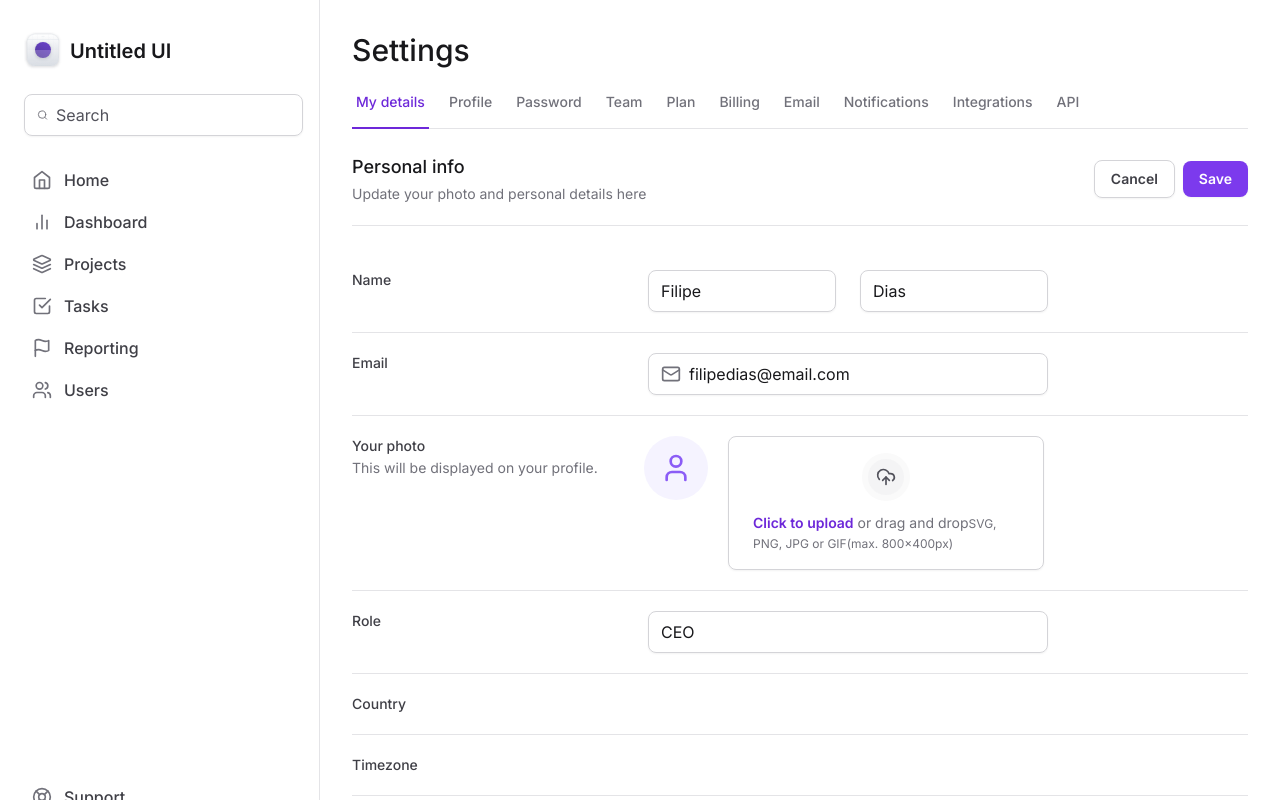
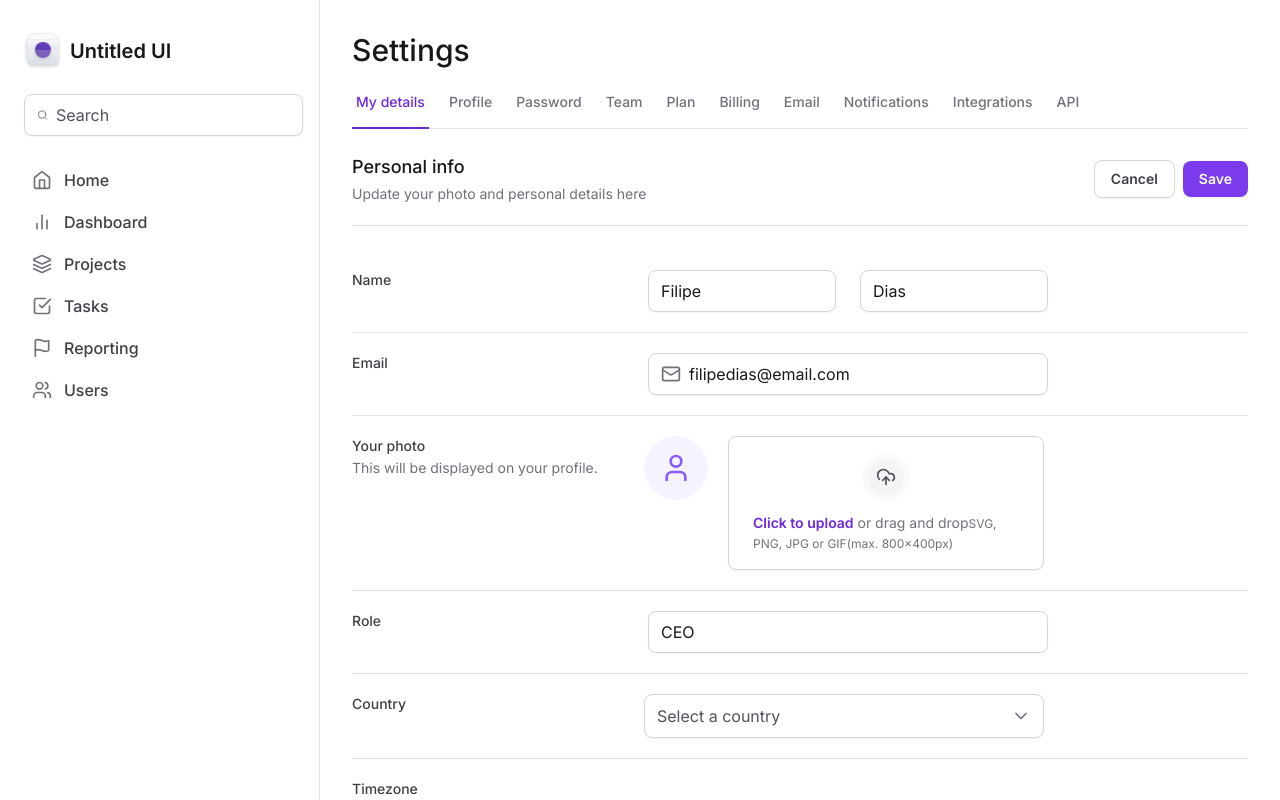
Before and after one commit to jfilipedias/tailwind-next, a Next.js app: page / in a window 1280 px wide. Shown: the top 800 px of the page. Built offline with nearby package versions, Linux system fonts and the light colour scheme.

Commit message:
feat: Adds the radix Select to the project

```diff
--- a/package.json
+++ b/package.json
@@ -9,6 +9,7 @@
     "lint": "next lint"
   },
   "dependencies": {
+    "@radix-ui/react-select": "^2.0.0",
     "@radix-ui/react-tabs": "^1.0.4",
     "framer-motion": "^10.16.4",
     "lucide-react": "^0.279.0",
--- a/src/app/page.tsx
+++ b/src/app/page.tsx
@@ -1,6 +1,7 @@
 import { Mail } from 'lucide-react'
 import * as FileInput from '@/components/form/file-input'
 import * as Input from '@/components/form/input'
+import { Select } from '@/components/form/select'
 import { SettingsTabs } from '@/components/settings-tabs'
 
 export default function Home() {
@@ -117,7 +118,7 @@
 							Country
 						</label>
 
-						<div></div>
+						<Select />
 					</div>
 
 					<div className="grid grid-cols-form gap-3 py-5">
--- /dev/null
+++ b/src/components/form/select.tsx
@@ -0,0 +1,57 @@
+'use client'
+
+import { Check, ChevronDown } from 'lucide-react'
+import * as SelectPrimitive from '@radix-ui/react-select'
+
+export function Select() {
+	return (
+		<SelectPrimitive.Root>
+			<SelectPrimitive.Trigger className="flex h-11 w-full items-center justify-between gap-2 rounded-lg border border-zinc-300 px-3 py-2 shadow-sm data-[placeholder]:text-zinc-600">
+				<SelectPrimitive.Value
+					className="text-black"
+					placeholder="Select a country"
+				/>
+				<SelectPrimitive.Icon>
+					<ChevronDown className="h-5 w-5 text-zinc-500" />
+				</SelectPrimitive.Icon>
+			</SelectPrimitive.Trigger>
+
+			<SelectPrimitive.Portal>
+				<SelectPrimitive.Content
+					className="z-10 w-[--radix-select-trigger-width] overflow-hidden rounded-lg border border-zinc-200 bg-white"
+					position="popper"
+					side="bottom"
+					sideOffset={8}
+				>
+					<SelectPrimitive.Viewport>
+						<SelectPrimitive.Item
+							className="flex items-center justify-between gap-2 px-3 py-2.5 outline-none data-[highlighted]:bg-zinc-50"
+							value="br"
+						>
+							<SelectPrimitive.ItemText className="text-black">
+								Brazil
+							</SelectPrimitive.ItemText>
+
+							<SelectPrimitive.ItemIndicator>
+								<Check className="h-4 w-4 text-violet-500" />
+							</SelectPrimitive.ItemIndicator>
+						</SelectPrimitive.Item>
+
+						<SelectPrimitive.Item
+							className="flex items-center justify-between gap-2 px-3 py-2.5 outline-none data-[highlighted]:bg-zinc-50"
+							value="ag"
+						>
+							<SelectPrimitive.ItemText className="text-black">
+								Argentina
+							</SelectPrimitive.ItemText>
+
+							<SelectPrimitive.ItemIndicator>
+								<Check className="h-4 w-4 text-violet-500" />
+							</SelectPrimitive.ItemIndicator>
+						</SelectPrimitive.Item>
+					</SelectPrimitive.Viewport>
+				</SelectPrimitive.Content>
+			</SelectPrimitive.Portal>
+		</SelectPrimitive.Root>
+	)
+}
```
Also changed, not shown: 1 other file (tests, documents, lock files or other folders).
